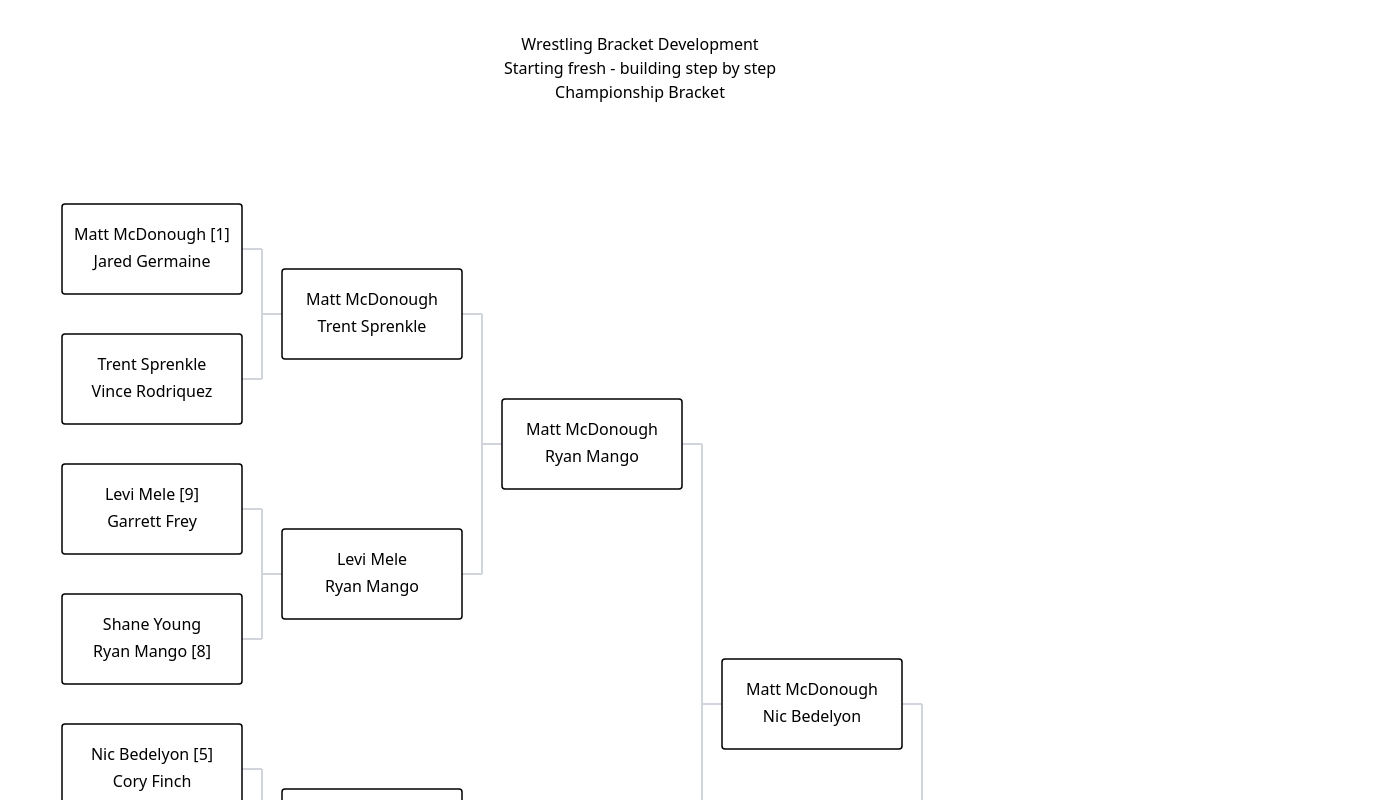
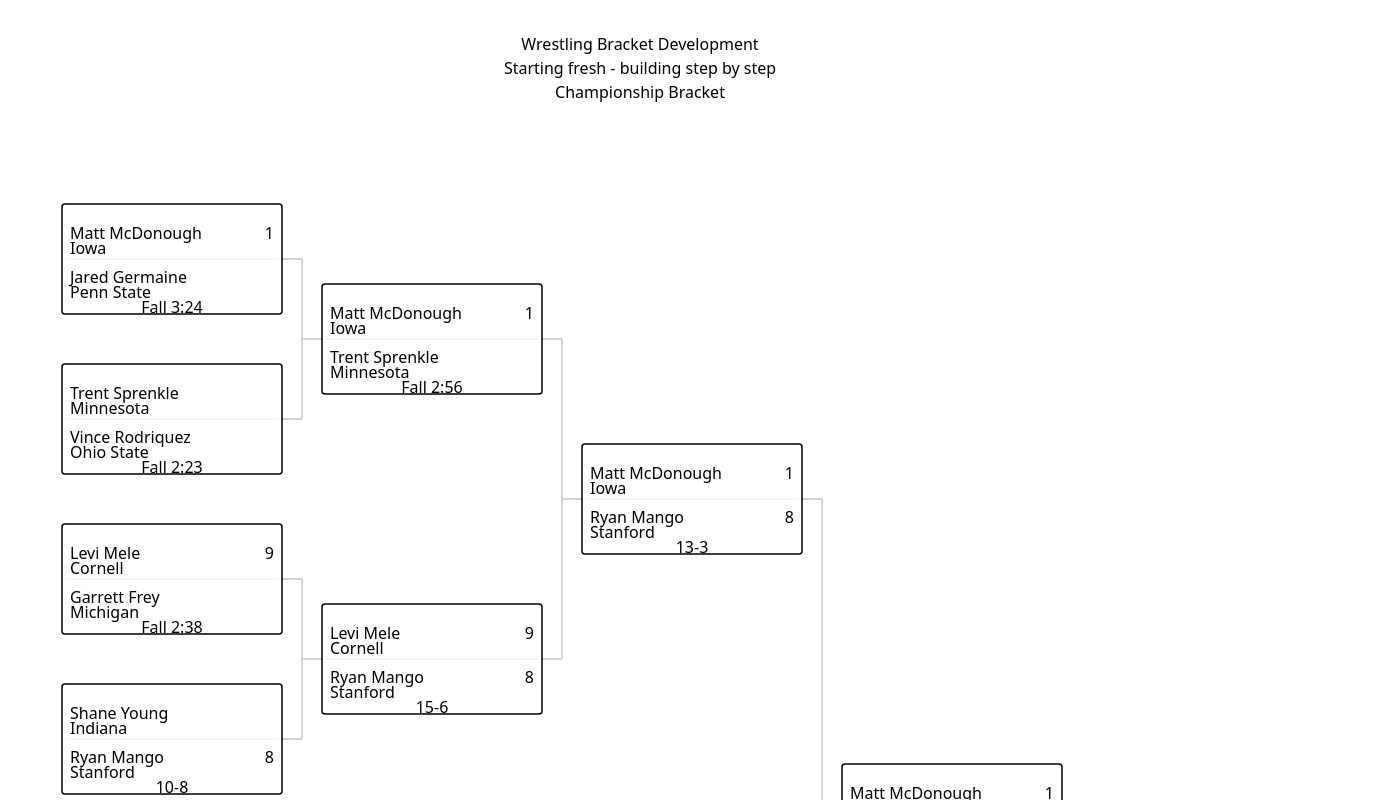
Before and after one commit to grogs84/matiq-brackets, a React (Vite) app: page / in a window 1280 px wide. Shown: the top 800 px of the page, 1382 px wide, since content can reach past the window. Built offline with nearby package versions, Linux system fonts and the light colour scheme.

Commit message:
Enhance match cards with scores, seeds, and school data
Co-authored-by: grogs84 <10171030+grogs84@users.noreply.github.com>

```diff
--- a/src/components/ChampionshipBracket.jsx
+++ b/src/components/ChampionshipBracket.jsx
@@ -25,19 +25,43 @@ const getMatchRightEdgeCenter = (position, matchSize) => ({
 });
 
 /**
- * Calculate text positions for match participants with improved typography
+ * Calculate text positions for match participants with enhanced layout for scores, seeds, and schools
  * @param {Object} position - Match position {x, y}
  * @param {Object} matchSize - Match dimensions {width, height}
- * @returns {Object} Text positions for participant1 and participant2
+ * @returns {Object} Text positions for participant1, participant2, and score
  */
 const getMatchTextPositions = (position, matchSize) => ({
   participant1: {
-    x: position.x + matchSize.width / 2,
-    y: position.y + matchSize.height * 0.35  // Better vertical positioning
+    name: {
+      x: position.x + 8, // Left-aligned name
+      y: position.y + matchSize.height * 0.28
+    },
+    seed: {
+      x: position.x + matchSize.width - 8, // Right-aligned seed
+      y: position.y + matchSize.height * 0.28
+    },
+    school: {
+      x: position.x + 8, // Left-aligned school
+      y: position.y + matchSize.height * 0.42
+    }
   },
   participant2: {
-    x: position.x + matchSize.width / 2,
-    y: position.y + matchSize.height * 0.65  // Better vertical positioning
+    name: {
+      x: position.x + 8, // Left-aligned name
+      y: position.y + matchSize.height * 0.68
+    },
+    seed: {
+      x: position.x + matchSize.width - 8, // Right-aligned seed
+      y: position.y + matchSize.height * 0.68
+    },
+    school: {
+      x: position.x + 8, // Left-aligned school
+      y: position.y + matchSize.height * 0.82
+    }
+  },
+  score: {
+    x: position.x + matchSize.width / 2, // Centered score
+    y: position.y + matchSize.height * 0.95
   }
 });
 
@@ -47,11 +71,11 @@ const getMatchTextPositions = (position, matchSize) => ({
 const BRACKET_CONSTANTS = {
   DEFAULT_CONTAINER_HEIGHT: 1200,  // Base height for tournament layout calculations
   DEFAULT_PADDING: 60,             // Standard padding around bracket edges
-  MIN_MATCH_WIDTH: 180,            // Match box width for wrestler names
-  MIN_MATCH_HEIGHT: 90,            // Match box height for two participants
-  MIN_SPACING: 40,                 // Minimum vertical space between matches
+  MIN_MATCH_WIDTH: 220,            // Match box width for wrestler names, seeds, schools (increased)
+  MIN_MATCH_HEIGHT: 110,           // Match box height for two participants + scores (increased)
+  MIN_SPACING: 50,                 // Minimum vertical space between matches (increased)
   LEFT_MARGIN: 30,                 // Distance from left edge to first round
-  ROUND_SPACING: 220,              // Horizontal distance between tournament rounds
+  ROUND_SPACING: 260,              // Horizontal distance between tournament rounds (increased)
   BOTTOM_PADDING_EXTRA: 40,        // Additional bottom padding for scroll visibility
   MIN_HORIZONTAL_EXTENSION: 20,    // Minimum length for connecting line extensions
   HORIZONTAL_EXTENSION_RATIO: 0.4, // Fraction of gap used for line extensions
@@ -389,24 +413,92 @@ const ChampionshipBracket = ({
                     className={onMatchClick ? "cursor-pointer hover:fill-blue-50 hover:stroke-blue-400" : ""}
                     onClick={() => onMatchClick?.(match)}
                   />
+
+                  {/* Participant 1 */}
                   <text
-                    x={textPositions.participant1.x}
-                    y={textPositions.participant1.y}
-                    textAnchor="middle"
-                    className="text-sm font-medium fill-current pointer-events-none"
+                    x={textPositions.participant1.name.x}
+                    y={textPositions.participant1.name.y}
+                    textAnchor="start"
+                    className="text-sm font-semibold fill-current pointer-events-none"
                     style={{ dominantBaseline: 'middle' }}
                   >
                     {match.participants[0]?.name || 'TBD'}
                   </text>
+                  {match.participants[0]?.seed && (
+                    <text
+                      x={textPositions.participant1.seed.x}
+                      y={textPositions.participant1.seed.y}
+                      textAnchor="end"
+                      className="text-sm font-bold fill-blue-600 pointer-events-none"
+                      style={{ dominantBaseline: 'middle' }}
+                    >
+                      {match.participants[0].seed}
+                    </text>
+                  )}
                   <text
-                    x={textPositions.participant2.x}
-                    y={textPositions.participant2.y}
-                    textAnchor="middle"
-                    className="text-sm font-medium fill-current pointer-events-none"
+                    x={textPositions.participant1.school.x}
+                    y={textPositions.participant1.school.y}
+                    textAnchor="start"
+                    className="text-xs text-gray-600 fill-current pointer-events-none"
+                    style={{ dominantBaseline: 'middle' }}
+                  >
+                    {match.participants[0]?.school || ''}
+                  </text>
+
+                  {/* Participant 2 */}
+                  <text
+                    x={textPositions.participant2.name.x}
+                    y={textPositions.participant2.name.y}
+                    textAnchor="start"
+                    className="text-sm font-semibold fill-current pointer-events-none"
                     style={{ dominantBaseline: 'middle' }}
                   >
                     {match.participants[1]?.name || 'TBD'}
                   </text>
+                  {match.participants[1]?.seed && (
+                    <text
+                      x={textPositions.participant2.seed.x}
+                      y={textPositions.participant2.seed.y}
+                      textAnchor="end"
+                      className="text-sm font-bold fill-blue-600 pointer-events-none"
+                      style={{ dominantBaseline: 'middle' }}
+                    >
+                      {match.participants[1].seed}
+                    </text>
+                  )}
+                  <text
+                    x={textPositions.participant2.school.x}
+                    y={textPositions.participant2.school.y}
+                    textAnchor="start"
+                    className="text-xs text-gray-600 fill-current pointer-events-none"
+                    style={{ dominantBaseline: 'middle' }}
+                  >
+                    {match.participants[1]?.school || ''}
+                  </text>
+
+                  {/* Match Score */}
+                  {match.score && (
+                    <text
+                      x={textPositions.score.x}
+                      y={textPositions.score.y}
+                      textAnchor="middle"
+                      className="text-xs font-medium text-green-700 fill-current pointer-events-none"
+                      style={{ dominantBaseline: 'middle' }}
+                    >
+                      {match.score}
+                    </text>
+                  )}
+
+                  {/* Separator line between participants */}
+                  <line
+                    x1={pos.x + 4}
+                    y1={pos.y + matchSize.height / 2}
+                    x2={pos.x + matchSize.width - 4}
+                    y2={pos.y + matchSize.height / 2}
+                    stroke="#e5e7eb"
+                    strokeWidth="1"
+                    className="opacity-50"
+                  />
                 </g>
               );
             })
```
Also changed, not shown: src/App.jsx (+31 -31 lines).
